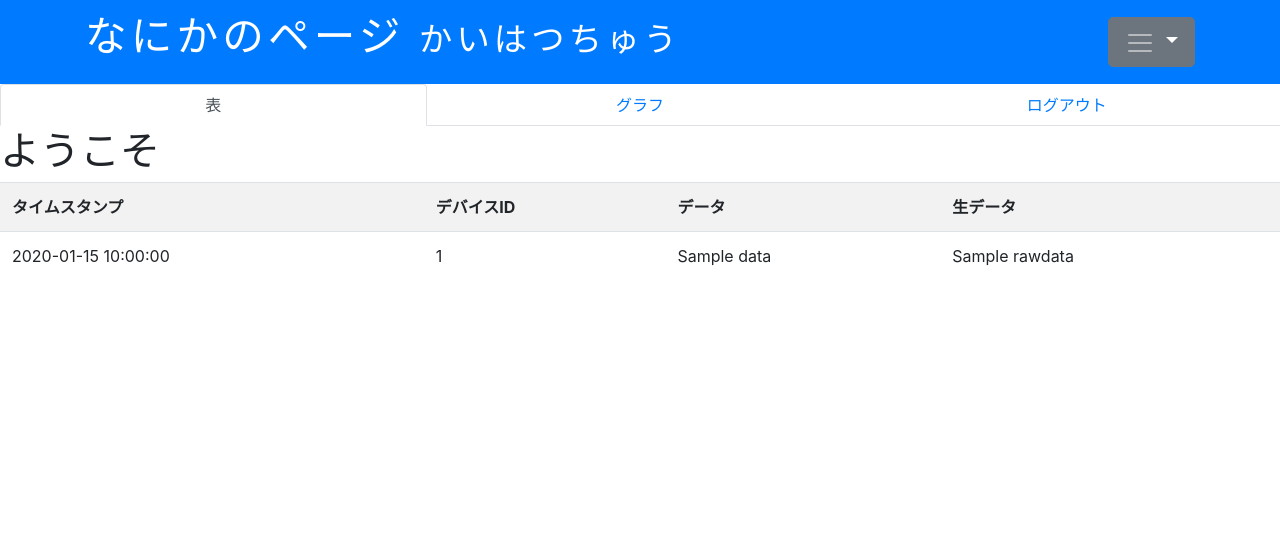
After one commit to naikasann/ngrok_webhook, a Flask app: template templates/userpage/data.html in a window 1280 px wide. The commit adds this page. Shown: the top 536 px of the page. Run offline with Flask 2, Linux system fonts and the light colour scheme; the template is opened without the code that fills it: most values are stand-ins (such as "Sample title", 1, 10 or a date in 2020); some libraries are stand-ins or nearby versions; some web fonts are replaced.

Commit message:
:construction: ログイン後のページの作成

```diff
--- /dev/null
+++ b/templates/userpage/data.html
@@ -0,0 +1,19 @@
+{%- extends "layout.html" %}
+{%- block content %}
+    <header>
+      <nav>
+        <ul class="nav nav-tabs nav-justified">
+          <li class="nav-item"><a class="nav-link active" href="/userpage">表</a></li>
+          <li class="nav-item"><a class="nav-link" href="/graph">グラフ</a></li>
+          <li class="nav-item justify-content-end"><a class="nav-link" href="/">ログアウト</a></li>
+        </ul>
+      </nav>
+      <h1>ようこそ</h1>
+      <table class="table table-striped">
+        <tr><th>タイムスタンプ</th><th>デバイスID</th><th>データ</th><th>生データ</th></tr>
+      {% for data in all_data %}
+        <tr><td>{{data.timestamp}}</td><td>{{data.device_id}}</td><td>{{data.data}}</td><td>{{data.rawdata}}</td></tr>
+      {% endfor %}
+      </table>
+    </header>
+{%- endblock %}
```
Also changed, not shown: templates/information.html (+5 -12 lines).
